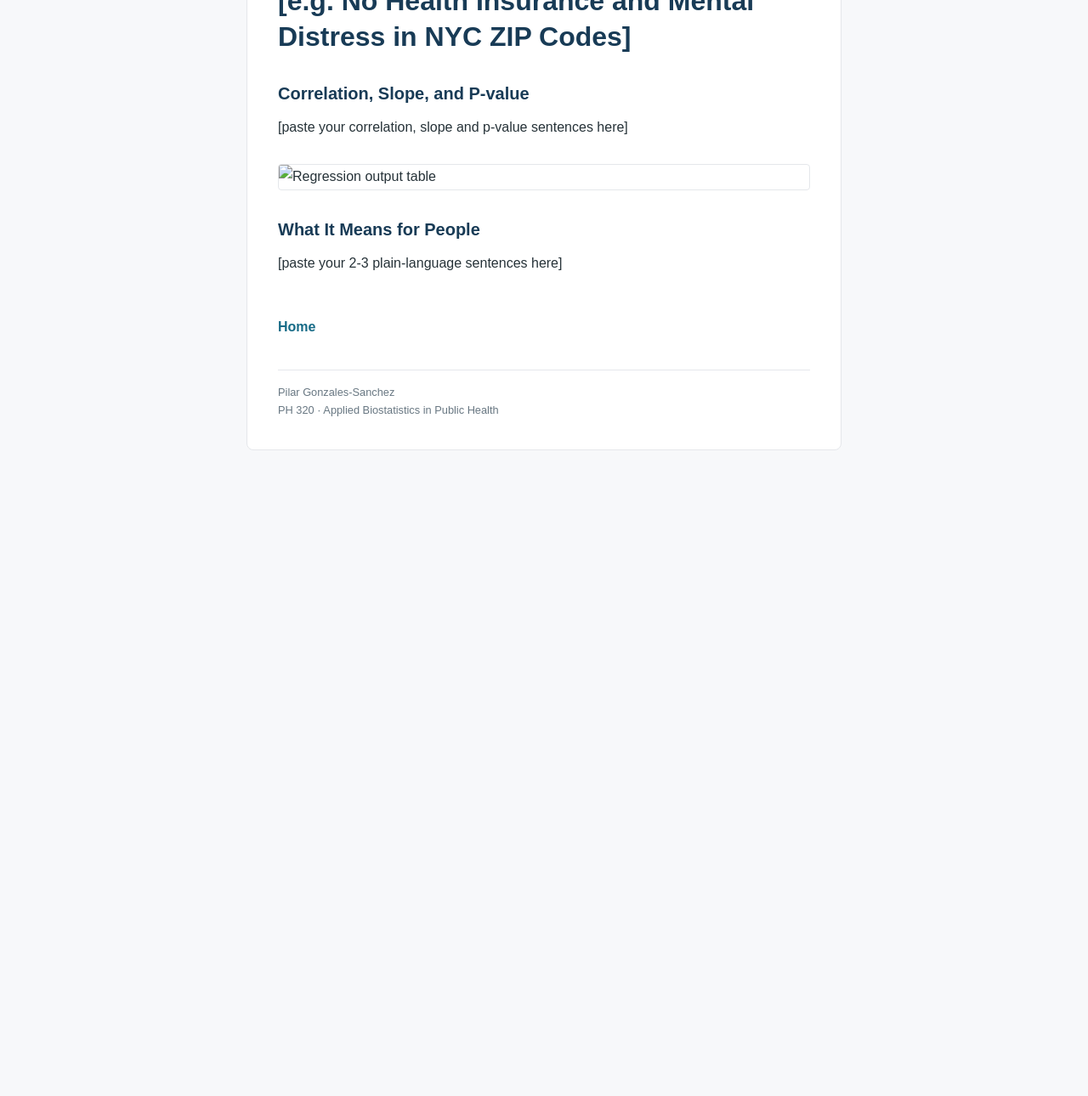
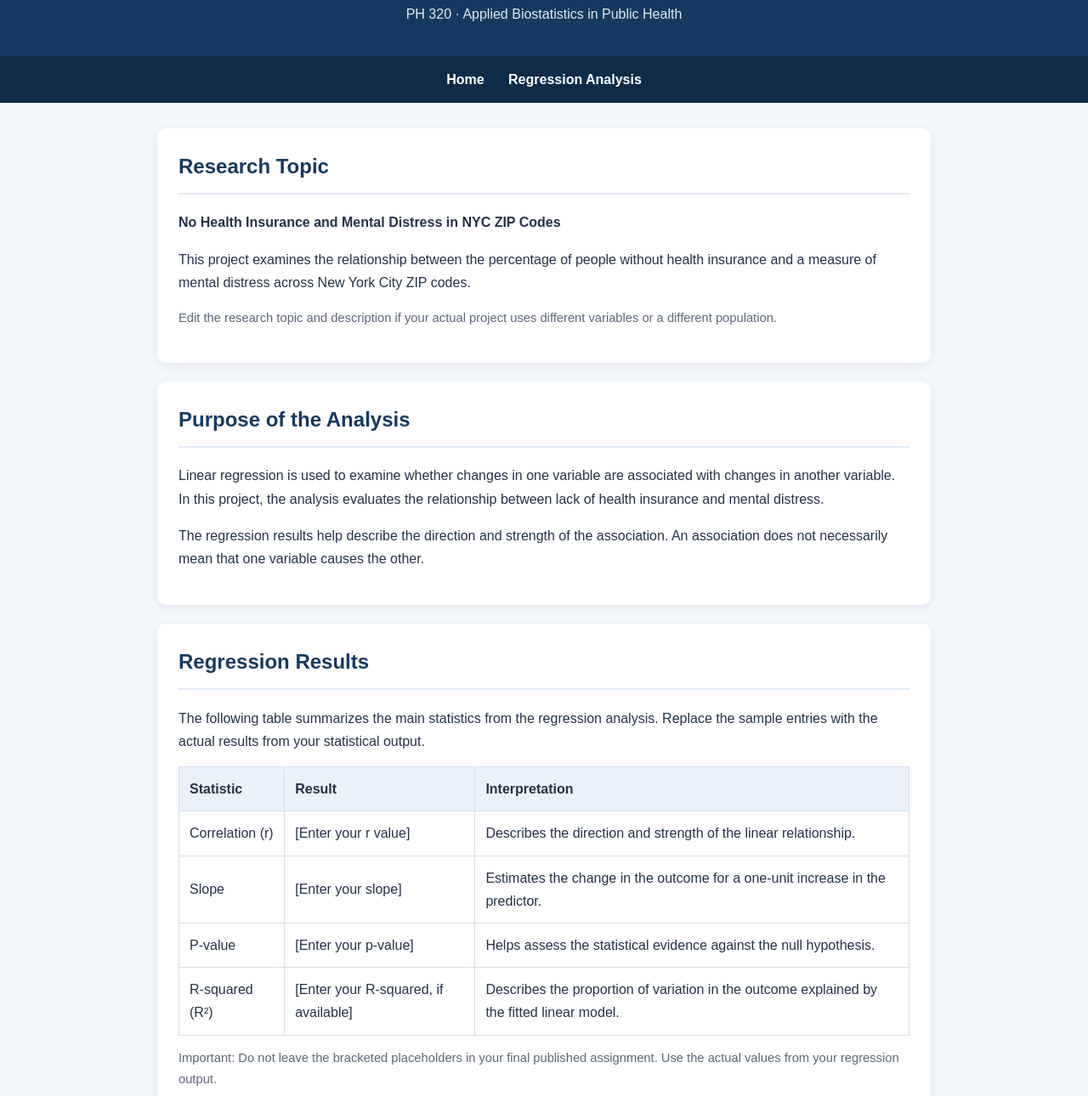
Before and after one commit to pilargonzaless1012-hue/PH320, a plain HTML site: page regression.html in a window 1280 px wide. Shown: the part 96-1386 px from the top of the page at 85% size. Before the commit the page ends 800 px from the top, so only its background shows below. Drawn offline with Linux system fonts and the light colour scheme.

Commit message:
Revise regression.html for clarity and structure
Updated the title and improved the layout and styling of the regression analysis page. Added sections for research topic, purpose of analysis, and conclusions.

```diff
--- a/regression.html
+++ b/regression.html
@@ -1,9 +1,12 @@
+
 <!DOCTYPE html>
 <html lang="en">
 <head>
   <meta charset="UTF-8">
   <meta name="viewport" content="width=device-width, initial-scale=1.0">
-  <title>[e.g. No Health Insurance and Mental Distress in NYC ZIP Codes]</title>
+
+  <title>Regression Analysis | PH 320</title>
+
   <style>
     * {
       box-sizing: border-box;
@@ -11,117 +14,305 @@
 
     body {
       margin: 0;
-      padding: 40px 20px;
-      background-color: #f7f8fa;
-      color: #263238;
       font-family: Arial, Helvetica, sans-serif;
-      font-size: 16px;
-      line-height: 1.8;
+      line-height: 1.7;
+      color: #253247;
+      background: #f4f7fb;
+    }
+
+    header {
+      background: #163a5f;
+      color: white;
+      padding: 35px 20px;
+      text-align: center;
+    }
+
+    header h1 {
+      margin: 0 0 10px;
+      font-size: 2rem;
+    }
+
+    header p {
+      margin: 0;
+      color: #e0eaf5;
+    }
+
+    nav {
+      background: #102b47;
+      padding: 14px 20px;
+      text-align: center;
+    }
+
+    nav a {
+      color: white;
+      text-decoration: none;
+      font-weight: bold;
+      margin: 0 12px;
+    }
+
+    nav a:hover {
+      text-decoration: underline;
     }
 
     main {
-      max-width: 700px;
-      margin: 0 auto;
-      padding: 36px;
-      background-color: #ffffff;
-      border: 1px solid #e5e7eb;
-      border-radius: 8px;
+      max-width: 950px;
+      margin: 30px auto;
+      padding: 0 20px;
     }
 
-    h1 {
-      margin-top: 0;
-      margin-bottom: 24px;
-      color: #183b56;
-      font-size: 2rem;
-      line-height: 1.3;
-      overflow-wrap: break-word;
+    section {
+      background: white;
+      margin-bottom: 22px;
+      padding: 25px;
+      border-radius: 10px;
+      box-shadow: 0 3px 12px rgba(20, 40, 70, 0.08);
     }
 
     h2 {
-      margin-top: 32px;
-      margin-bottom: 12px;
-      color: #183b56;
-      font-size: 1.25rem;
-      line-height: 1.4;
+      color: #163a5f;
+      margin-top: 0;
+      border-bottom: 2px solid #e1eaf3;
+      padding-bottom: 10px;
     }
 
-    p {
-      margin: 0 0 18px;
-    }
-
-    figure {
-      margin: 28px 0;
-    }
-
-    img {
-      display: block;
-      max-width: 100%;
-      width: 100%;
-      height: auto;
-      border: 1px solid #e5e7eb;
+    .highlight {
+      background: #eef5fc;
+      border-left: 5px solid #3976ad;
+      padding: 15px;
       border-radius: 4px;
     }
 
-    .home-link {
-      display: inline-block;
-      margin-top: 28px;
-      color: #176b87;
-      text-decoration: none;
-      font-weight: bold;
+    .results-table {
+      width: 100%;
+      border-collapse: collapse;
+      margin-top: 15px;
     }
 
-    .home-link:hover {
-      text-decoration: underline;
+    .results-table th,
+    .results-table td {
+      border: 1px solid #d5deea;
+      padding: 12px;
+      text-align: left;
+    }
+
+    .results-table th {
+      background: #eaf1f8;
+    }
+
+    .note {
+      color: #5b6778;
+      font-size: 0.92rem;
     }
 
     footer {
-      margin-top: 36px;
-      padding-top: 16px;
-      border-top: 1px solid #e5e7eb;
-      color: #687782;
-      font-size: 0.8rem;
-      line-height: 1.6;
+      background: #163a5f;
+      color: white;
+      text-align: center;
+      padding: 22px;
+      margin-top: 35px;
+    }
+
+    footer p {
+      margin: 4px 0;
     }
 
     @media (max-width: 600px) {
-      body {
-        padding: 16px 12px;
+      header h1 {
+        font-size: 1.6rem;
       }
 
-      main {
-        padding: 22px 18px;
+      section {
+        padding: 18px;
       }
 
-      h1 {
-        font-size: 1.65rem;
+      nav a {
+        display: inline-block;
+        margin: 5px 8px;
       }
     }
   </style>
 </head>
+
 <body>
+
+  <header>
+    <h1>Regression Analysis</h1>
+    <p>PH 320 · Applied Biostatistics in Public Health</p>
+  </header>
+
+  <nav>
+    <a href="index.html">Home</a>
+    <a href="regression.html">Regression Analysis</a>
+  </nav>
+
   <main>
-    <h1>[e.g. No Health Insurance and Mental Distress in NYC ZIP Codes]</h1>
+
+    <section>
+      <h2>Research Topic</h2>
+
+      <p>
+        <strong>
+          No Health Insurance and Mental Distress in NYC ZIP Codes
+        </strong>
+      </p>
+
+      <p>
+        This project examines the relationship between the percentage
+        of people without health insurance and a measure of mental
+        distress across New York City ZIP codes.
+      </p>
+
+      <p class="note">
+        Edit the research topic and description if your actual project
+        uses different variables or a different population.
+      </p>
+    </section>
+
+    <section>
+      <h2>Purpose of the Analysis</h2>
+
+      <p>
+        Linear regression is used to examine whether changes in one
+        variable are associated with changes in another variable.
+        In this project, the analysis evaluates the relationship
+        between lack of health insurance and mental distress.
+      </p>
+
+      <p>
+        The regression results help describe the direction and
+        strength of the association. An association does not
+        necessarily mean that one variable causes the other.
+      </p>
+    </section>
+
+    <section>
+      <h2>Regression Results</h2>
+
+      <p>
+        The following table summarizes the main statistics from
+        the regression analysis. Replace the sample entries with
+        the actual results from your statistical output.
+      </p>
+
+      <table class="results-table">
+        <thead>
+          <tr>
+            <th>Statistic</th>
+            <th>Result</th>
+            <th>Interpretation</th>
+          </tr>
+        </thead>
+
+        <tbody>
+          <tr>
+            <td>Correlation (r)</td>
+            <td>[Enter your r value]</td>
+            <td>
+              Describes the direction and strength of the linear
+              relationship.
+            </td>
+          </tr>
+
+          <tr>
+            <td>Slope</td>
+            <td>[Enter your slope]</td>
+            <td>
+              Estimates the change in the outcome for a one-unit
+              increase in the predictor.
+            </td>
+          </tr>
+
+          <tr>
+            <td>P-value</td>
+            <td>[Enter your p-value]</td>
+            <td>
+              Helps assess the statistical evidence against the
+              null hypothesis.
+            </td>
+          </tr>
+
+          <tr>
+            <td>R-squared (R²)</td>
+            <td>[Enter your R-squared, if available]</td>
+            <td>
+              Describes the proportion of variation in the outcome
+              explained by the fitted linear model.
+            </td>
+          </tr>
+        </tbody>
+      </table>
+
+      <p class="note">
+        Important: Do not leave the bracketed placeholders in your
+        final published assignment. Use the actual values from
+        your regression output.
+      </p>
+    </section>
 
     <section>
       <h2>Correlation, Slope, and P-value</h2>
-      <p>[paste your correlation, slope and p-value sentences here]</p>
+
+      <div class="highlight">
+        <p>
+          <strong>Correlation:</strong>
+          [Explain whether the relationship is positive or negative
+          and how strong it is based on your correlation value.]
+        </p>
+
+        <p>
+          <strong>Slope:</strong>
+          [Explain how much the outcome is expected to change for
+          each one-unit increase in the predictor, including units.]
+        </p>
+
+        <p>
+          <strong>P-value:</strong>
+          [Report your p-value and explain whether the result is
+          statistically significant using your chosen significance
+          level, commonly 0.05.]
+        </p>
+      </div>
     </section>
 
-    <figure>
-      <img src="table.png" alt="Regression output table">
-    </figure>
+    <section>
+      <h2>What This Means for People</h2>
+
+      <p>
+        [Explain the real-world meaning of your findings in two
+        or three sentences. Describe what the relationship might
+        suggest for public health and the communities being studied.]
+      </p>
+
+      <p>
+        These findings describe an association between variables.
+        They do not, by themselves, prove that lack of health
+        insurance causes mental distress. Other social, economic,
+        and health-related factors may also influence the results.
+      </p>
+    </section>
 
     <section>
-      <h2>What It Means for People</h2>
-      <p>[paste your 2-3 plain-language sentences here]</p>
+      <h2>Conclusion</h2>
+
+      <p>
+        This regression analysis provides a way to examine patterns
+        between health insurance coverage and mental distress.
+        The results can help identify relationships worth further
+        investigation and support discussion of public health needs.
+      </p>
+
+      <p>
+        The final conclusion should reflect the actual direction,
+        magnitude, and statistical significance of the results.
+      </p>
     </section>
 
-    <a class="home-link" href="index.html">Home</a>
+  </main>
 
-    <footer>
-      Pilar Gonzales-Sanchez<br>
-      PH 320 · Applied Biostatistics in Public Health
-    </footer>
-  </main>
+  <footer>
+    <p>Pilar Gonzales-Sanchez</p>
+    <p>PH 320 · Applied Biostatistics in Public Health</p>
+  </footer>
+
 </body>
 </html>
```
